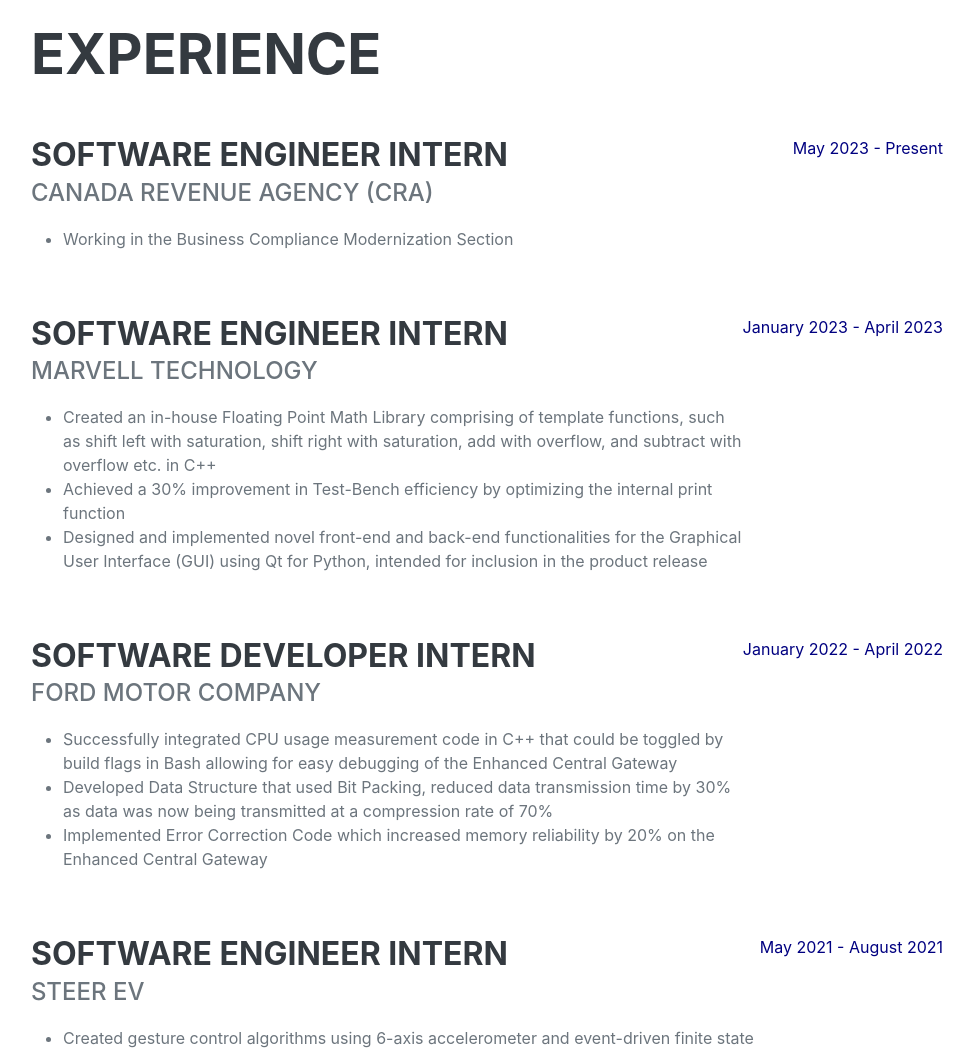
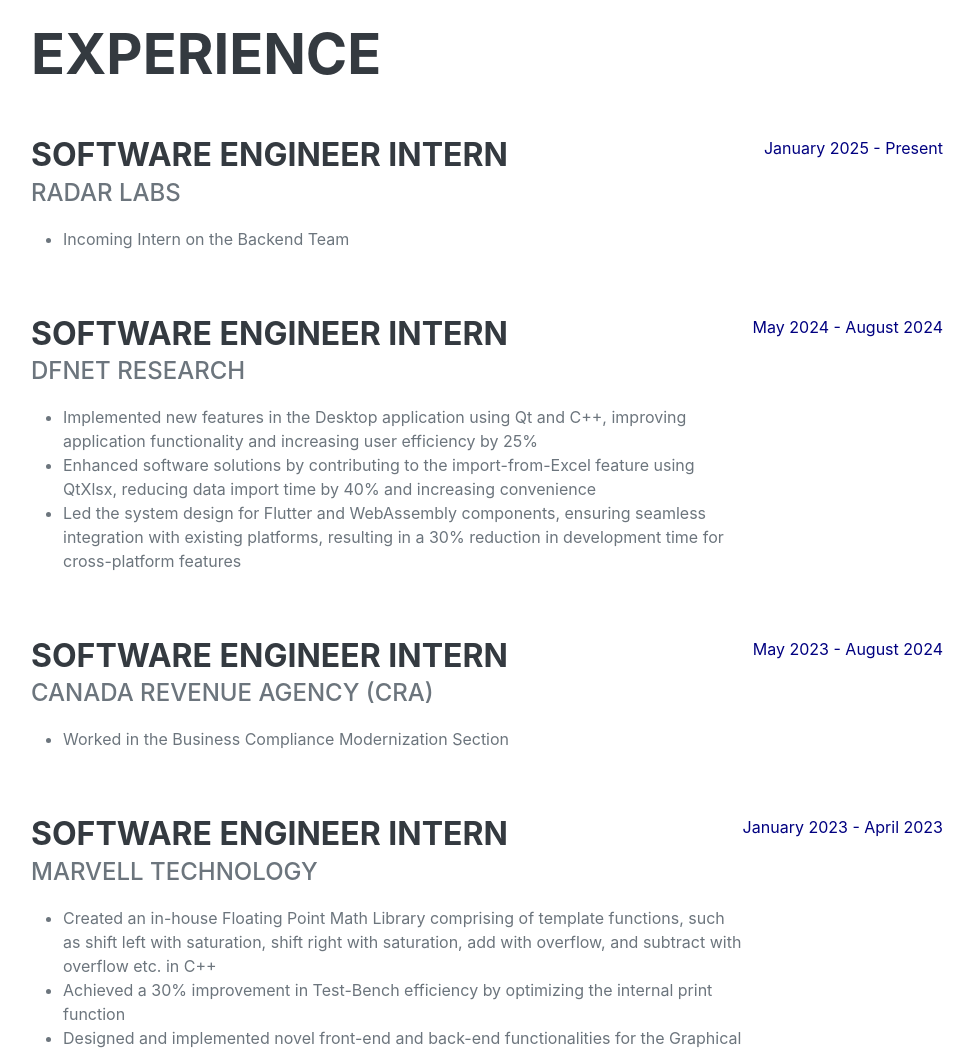
Before and after one commit to raffayshahid/raffayshahid.github.io, a plain HTML site: page index.html in a window 1280 px wide. Shown: the part 860-1911 px from the top of the page, without its empty margins (289-1263 px from the left). Drawn offline with nearby package versions, Linux system fonts and the light colour scheme; a web font is replaced by a local one.

Commit message:
Added updated information onto the Website

```diff
--- a/index.html
+++ b/index.html
@@ -21,7 +21,7 @@
         <nav class="navbar navbar-expand-lg navbar-dark bg-primary fixed-top" id="sideNav">
             <a class="navbar-brand js-scroll-trigger" href="#page-top">
                 <span class="d-block d-lg-none">Muhammad Raffay Shahid</span>
-                <span class="d-none d-lg-block"><img class="img-fluid img-profile rounded-circle mx-auto mb-2" src="./assets/img/IMG_3336.jpg" alt="A man standing in Montreal" /></span>
+                <span class="d-none d-lg-block"><img class="img-fluid img-profile rounded-circle mx-auto mb-2" src="./assets/img/IMG_1174.jpg" alt="A man standing in the Swiss Alps" /></span>
             </a>
             <button class="navbar-toggler" type="button" data-bs-toggle="collapse" data-bs-target="#navbarResponsive" aria-controls="navbarResponsive" aria-expanded="false" aria-label="Toggle navigation"><span class="navbar-toggler-icon"></span>
             </button>
@@ -70,12 +70,44 @@
                     <div class="d-flex flex-column flex-md-row justify-content-between mb-5">
                         <div class="flex-grow-1">
                             <h3 class="mb-0">Software Engineer Intern</h3>
+                            <div class="subheading mb-3">Radar Labs</div>
+                            <ul>
+                                <li>Incoming Intern on the Backend Team</li>
+                            </ul>
+                        </div>
+                        <div class="flex-shrink-0"><span class="text-primary">January 2025 - Present</span></div>
+                    </div>
+
+
+
+                    <div class="d-flex flex-column flex-md-row justify-content-between mb-5">
+                        <div class="flex-grow-1">
+                            <h3 class="mb-0">Software Engineer Intern</h3>
+                            <div class="subheading mb-3">DfNet Research</div>
+                            <ul>
+                                <li>Implemented new features in the Desktop application using Qt and C++, improving application
+                                    functionality and increasing user efficiency by 25%</li>
+                                <li>Enhanced software solutions by contributing to the import-from-Excel feature using QtXlsx, reducing
+                                    data import time by 40% and increasing convenience</li>
+                                <li> Led the system design for Flutter and WebAssembly components, ensuring seamless integration with
+                                    existing platforms, resulting in a 30% reduction in development time for cross-platform features</li>
+                            </ul>
+                        </div>
+                        <div class="flex-shrink-0"><span class="text-primary">May 2024 - August 2024</span></div>
+                    </div>
+
+
+
+
+                    <div class="d-flex flex-column flex-md-row justify-content-between mb-5">
+                        <div class="flex-grow-1">
+                            <h3 class="mb-0">Software Engineer Intern</h3>
                             <div class="subheading mb-3">Canada Revenue Agency (CRA)</div>
                             <ul>
-                                <li>Working in the Business Compliance Modernization Section</li>
+                                <li>Worked in the Business Compliance Modernization Section</li>
                             </ul>
                         </div>
-                        <div class="flex-shrink-0"><span class="text-primary">May 2023 - Present</span></div>
+                        <div class="flex-shrink-0"><span class="text-primary">May 2023 - August 2024</span></div>
                     </div>
 
 
```
Also changed, not shown: assets/img/IMG_1174.jpg (added), 3 other files.
